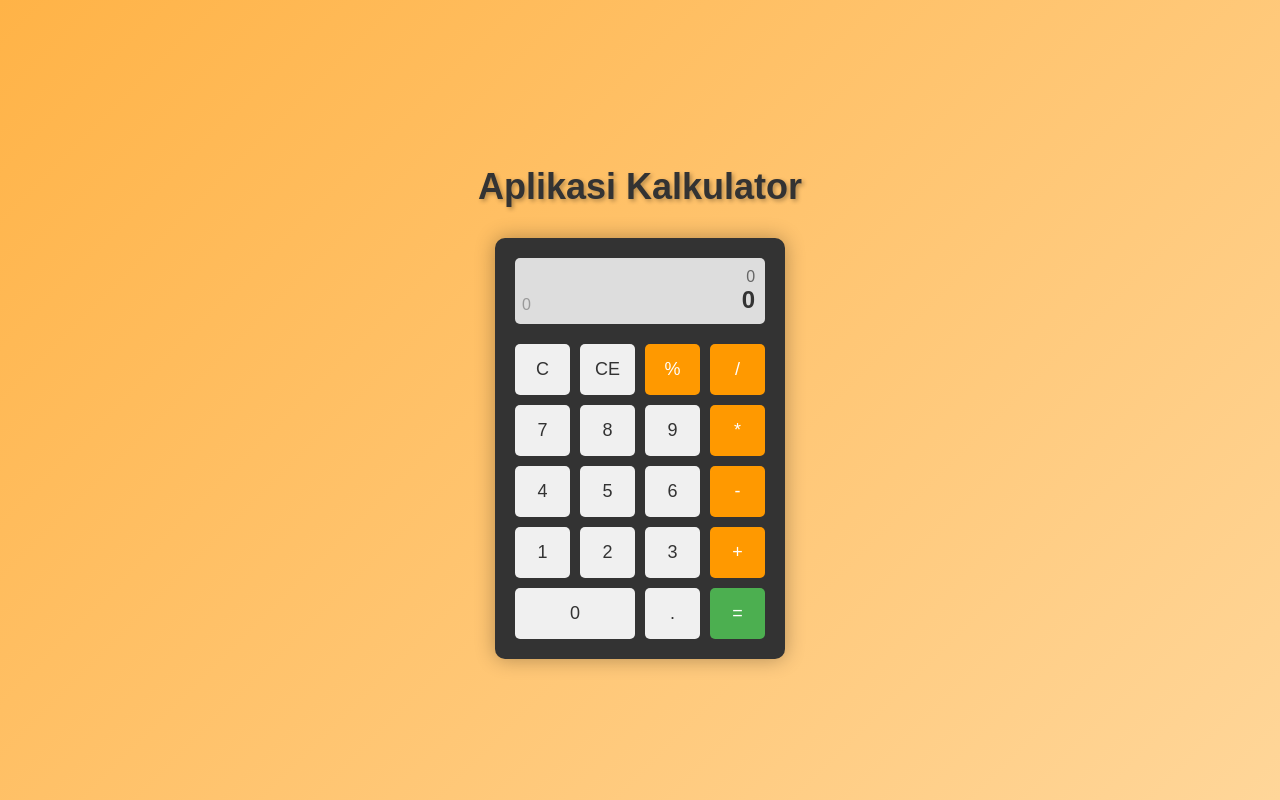
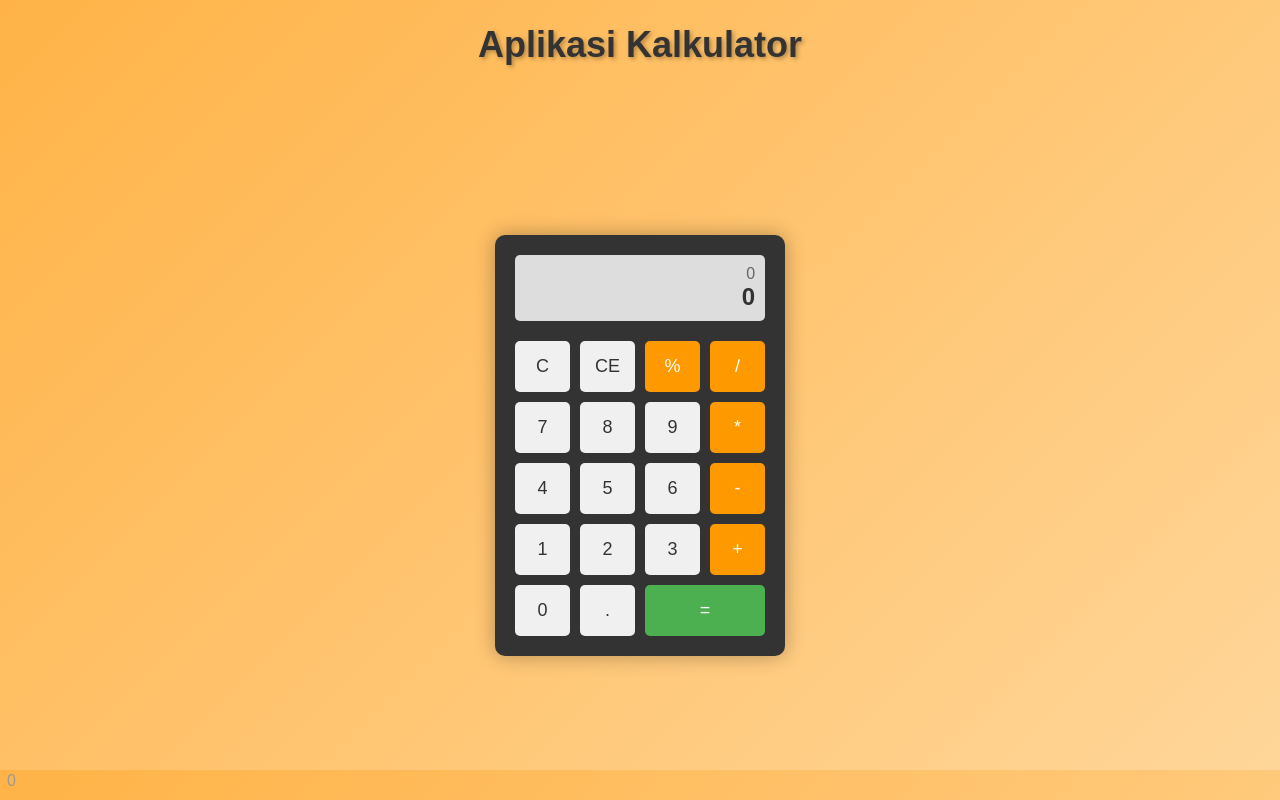
Before and after one commit to michailtjhang/mini-calculator, a plain HTML site: page index.html in a window 1280 px wide. Drawn offline with Linux system fonts and the light colour scheme.

Commit message:
refactor: structure code html & stylist css

```diff
--- a/assets/css/style.css
+++ b/assets/css/style.css
@@ -5,12 +5,11 @@ body {
     padding: 0;
 }
 
-.container {
+header {
     display: flex;
-    flex-direction: column;
     justify-content: center;
     align-items: center;
-    height: 100vh;
+    margin-bottom: 30px;
 }
 
 .heading {
@@ -18,7 +17,19 @@ body {
     font-size: 36px;
     font-weight: bold;
     text-shadow: 2px 2px 4px rgba(0, 0, 0, 0.3);
-    margin-bottom: 30px;
+}
+
+section {
+    display: flex;
+    justify-content: center;
+    align-items: center;
+    height: calc(100vh - 150px); /* Menyesuaikan tinggi section dengan mempertimbangkan header */
+}
+
+.container {
+    display: flex;
+    justify-content: center;
+    align-items: center;
 }
 
 .calculator {
@@ -36,7 +47,6 @@ body {
     text-align: right;
     font-size: 24px;
     color: #333;
-    position: relative;
 }
 
 .display-history {
@@ -91,12 +101,9 @@ body {
 .button.equal {
     background-color: #4caf50;
     color: #fff;
+    grid-column: 3 / span 2;
 }
 
 .button.equal:hover {
     background-color: #45a049;
 }
-
-.button.zero {
-    grid-column: 1 / span 2;
-}
--- a/index.html
+++ b/index.html
@@ -3,12 +3,15 @@
 <head>
     <meta charset="UTF-8">
     <meta name="viewport" content="width=device-width, initial-scale=1.0">
-    <title>Document</title>
+    <title>Mini Project Calculator</title>
     <link rel="stylesheet" href="assets/css/style.css">
 </head>
 <body>
+    <header>
+        <h1 class="heading">Aplikasi Kalkulator</h1>
+    </header>
+    <section>
         <div class="container">
-        <h1 class="heading">Aplikasi Kalkulator</h1>
             <div class="calculator">
                 <div class="display">
                     <div class="display-history">0</div>
@@ -38,5 +41,6 @@
                 </div>
             </div>
         </div>
+    </section>
 </body>
 </html>
```
Lines whose indentation alone changed are shown as unchanged.
